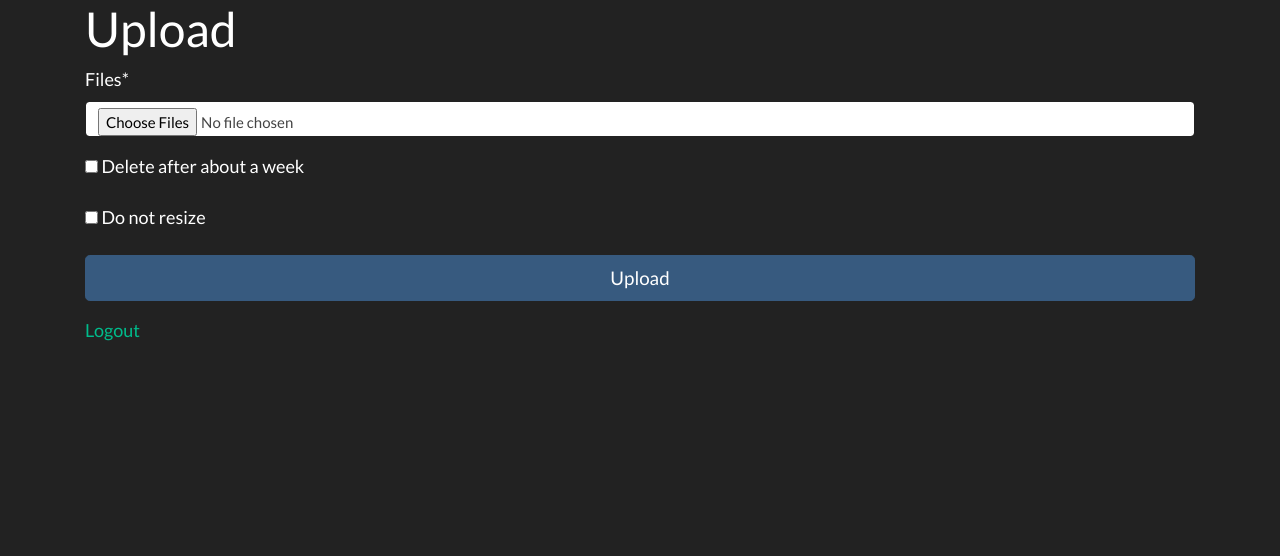
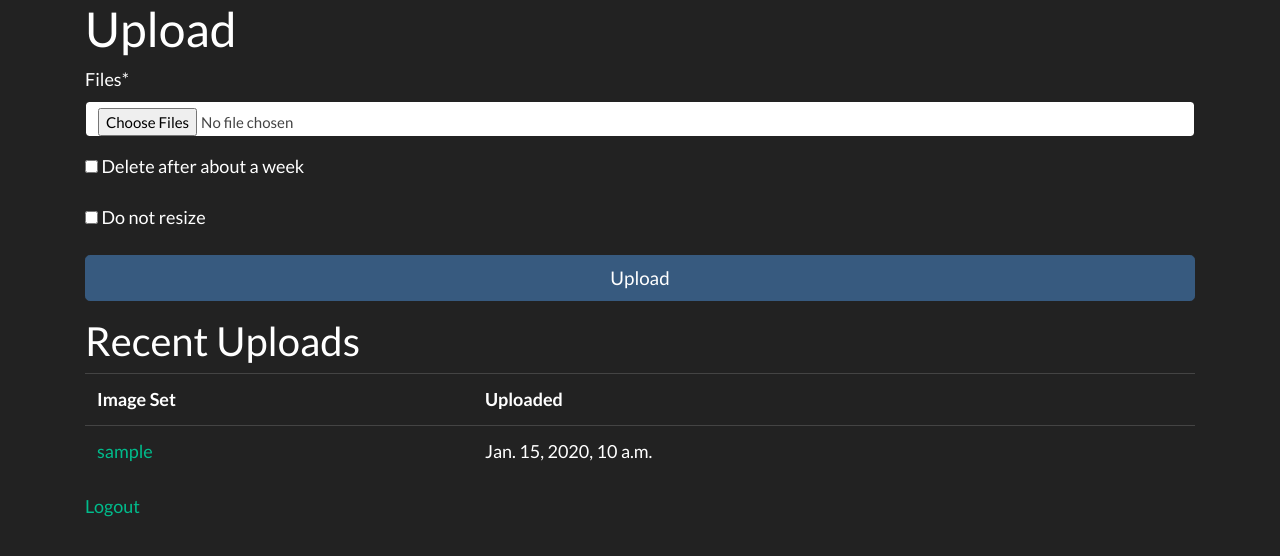
Before and after one commit to rfinnie/goadus-website, a Django app: page /upload/ in a window 1280 px wide. Shown: the top 556 px of the page. Run offline with Django 3.2, Linux system fonts and the light colour scheme; a user stored in the database is signed in; tables that the repository leaves empty hold one stand-in row (values such as "Sample post"); some libraries are stand-ins or nearby versions.

Commit message:
Add recent uploads on upload page

```diff
--- a/goadus/templates/goadus/upload.html
+++ b/goadus/templates/goadus/upload.html
@@ -6,5 +6,16 @@
 {% load crispy_forms_tags %}
 {% crispy form %}
 
+<h2>Recent Uploads</h2>
+<table class="table">
+<tr><th>Image Set</th><th>Uploaded</th></tr>
+{% for imageset in request.user.imageset_set.all|dictsortreversed:"date_added"|slice:":10" %}
+<tr>
+<td><a rel="nofollow" href="{% url 'imageset' imageset %}">{{ imageset }}</a></td>
+<td>{{ imageset.date_added }}</td>
+</tr>
+{% endfor %}
+</table>
+
 <p><a href="{% url 'logout' %}">Logout</a></p>
 {% endblock %}
```
